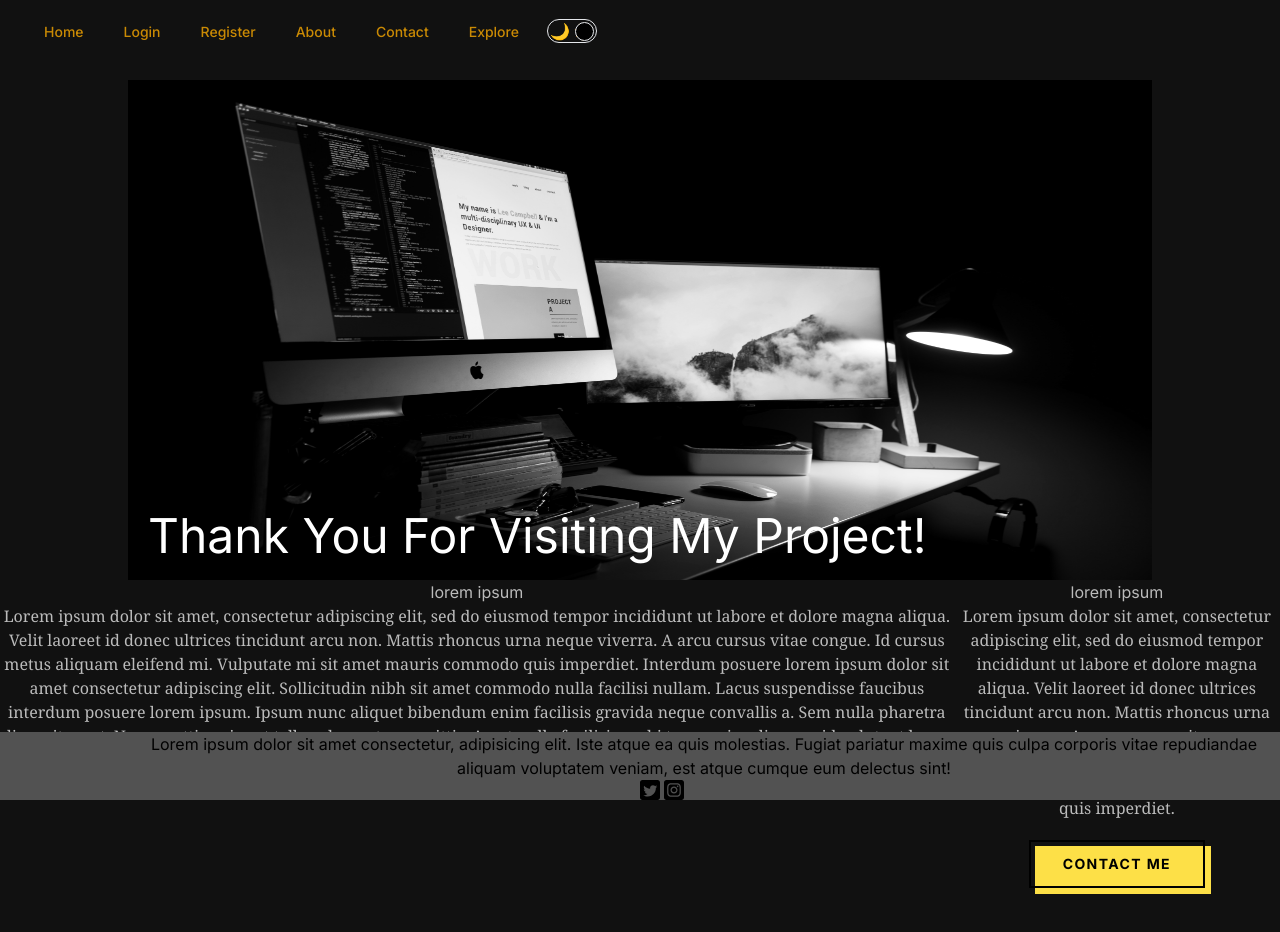
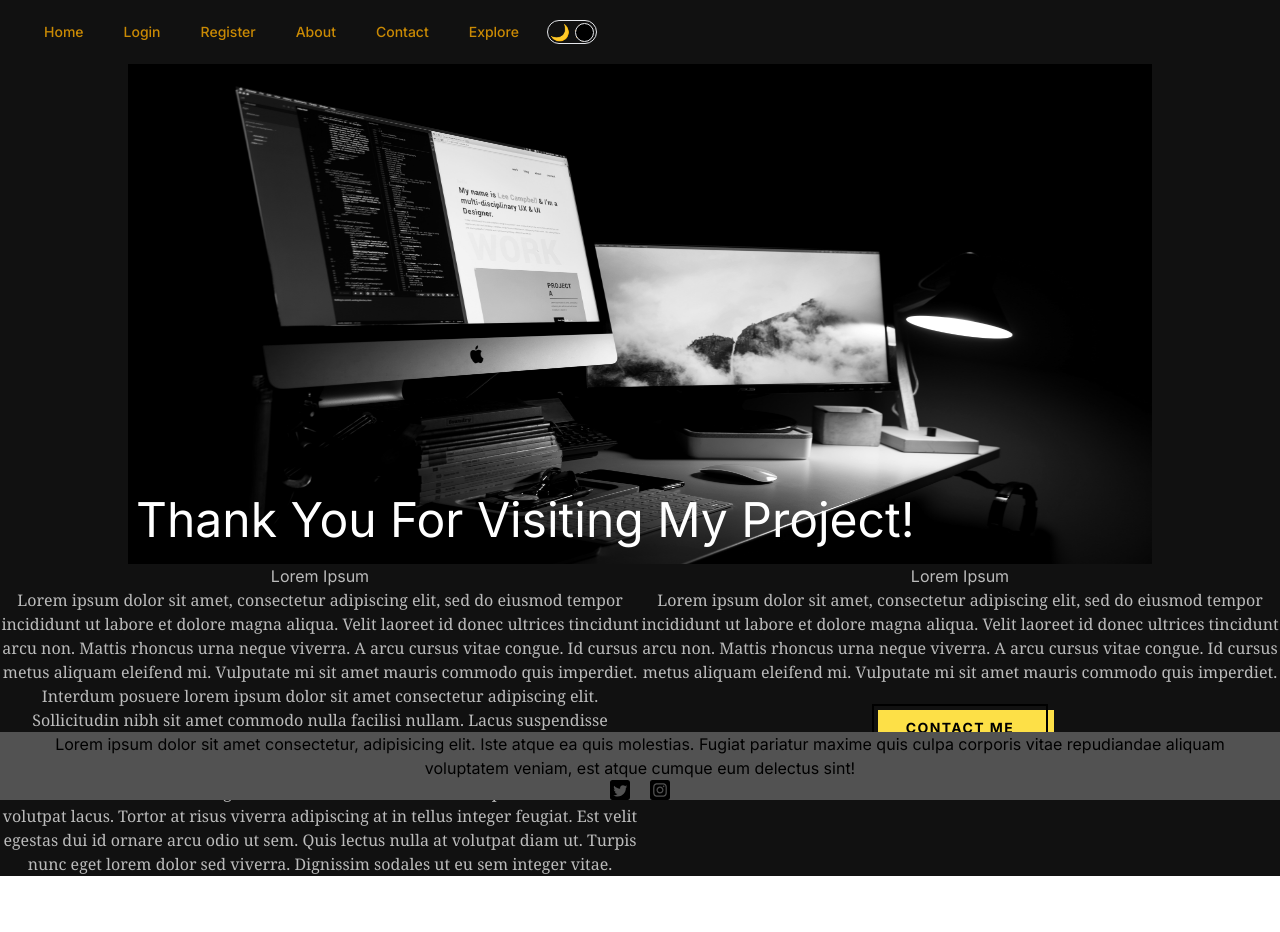
Before and after one commit to callMeFeri/nextResume, a Next.js app: page /about in a window 1280 px wide. Shown: the top 932 px of the page. After the commit the page ends 876 px from the top, so only its background shows below. Built offline with nearby package versions, Linux system fonts and the light colour scheme.

Commit message:
css improvment

```diff
--- a/src/app/about/page.tsx
+++ b/src/app/about/page.tsx
@@ -1,26 +1,27 @@
 import React from "react";
 import Image from "next/image";
 import Button from "../components/button/Button";
+
 const About = (): JSX.Element => {
   return (
-    <div className="min-h-screen pb-20">
-      <div className="pt-20 items-center text-center min-h-full">
-        <div className="w-[80%] relative h-[500px] left-[10%]">
+    <div className="min-h-screen">
+      <div className=" items-center text-center min-h-full flex flex-col justify-center">
+        <div className="w-[80%] relative min-h-[500px]">
           <Image
             fill={true}
             alt="image"
             src="/lee-campbell-DtDlVpy-vvQ-unsplash.jpg"
             className="grayscale"
           />
-          <div className="absolute bottom-5 left-5 pt-20 text-white">
-            <h1 className="imgTitle text-5xl">
+          <div className="absolute bottom-5 pt-20 text-white">
+            <h1 className="text-5xl pl-2">
               Thank You For Visiting My Project!
             </h1>
           </div>
         </div>
-        <div className="flex flex-row">
-          <div className="item">
-            <h1 className="title">lorem ipsum</h1>
+        <div className="flex flex-col md:flex-row">
+          <div className="item md:w-1/2">
+            <h1 className="title">Lorem Ipsum</h1>
             <p className="font-serif">
               Lorem ipsum dolor sit amet, consectetur adipiscing elit, sed do
               eiusmod tempor incididunt ut labore et dolore magna aliqua. Velit
@@ -39,8 +40,8 @@ const About = (): JSX.Element => {
               dolor sed viverra. Dignissim sodales ut eu sem integer vitae.
             </p>
           </div>
-          <div className="item">
-            <h1 className="title">lorem ipsum</h1>
+          <div className="item md:w-1/2">
+            <h1 className="title">Lorem Ipsum</h1>
             <p className="pb-5 font-serif">
               Lorem ipsum dolor sit amet, consectetur adipiscing elit, sed do
               eiusmod tempor incididunt ut labore et dolore magna aliqua. Velit
--- a/src/app/components/footer/footer.tsx
+++ b/src/app/components/footer/footer.tsx
@@ -1,11 +1,12 @@
 import React from "react";
 import Image from "next/image";
+
 function Footer() {
   return (
     <footer className="fixed bottom-0 left-0 w-screen text-center bg-neutral-600 max-h-15">
-      <div className="container text-neutral-800 dark:text-neutral-200 text-centerd-slex mr-[50%]">
+      <div className="container text-neutral-800 dark:text-neutral-200 text-center mx-auto">
         <div className="text-center items-center text-black">
-          <p className="ml-[10%]">
+          <p className="mx-10">
             Lorem ipsum dolor sit amet consectetur, adipisicing elit. Iste atque
             ea quis molestias. Fugiat pariatur maxime quis culpa corporis vitae
             repudiandae aliquam voluptatem veniam, est atque cumque eum delectus
@@ -14,9 +15,9 @@ function Footer() {
         </div>
       </div>
 
-      <div className="flex flex-row  text-center text-neutral-700 dark:text-neutral-200 ml-[50%]">
+      <div className="flex flex-row justify-center text-center text-neutral-700 dark:text-neutral-200">
         <a
-          className="text-neutral-800 dark:text-neutral-400"
+          className="text-neutral-800 dark:text-neutral-400 mx-2"
           href="https://www.twitter.com"
         >
           <Image
@@ -28,7 +29,7 @@ function Footer() {
           />
         </a>
         <a
-          className="text-neutral-800 dark:text-neutral-400"
+          className="text-neutral-800 dark:text-neutral-400 mx-2"
           href="https://www.twitter.com"
         >
           <Image
--- a/src/app/components/navbar/navbar.tsx
+++ b/src/app/components/navbar/navbar.tsx
@@ -11,13 +11,13 @@ function Navbar() {
   const { authenticated }: any = useGlobalContext();
   const links = CheckAuth(authenticated);
   return (
-    <div className=" top-0 w-full">
-      <nav className="bg-gray-800 ">
-        <div className="max-w-7xl px-4 sm:px-6 lg:px-8 absolute">
-          <div className="flex h-16 justify-between">
+    <div className="top-0 w-full">
+      <nav className="">
+        <div className="max-w-7xl mx-auto px-4 sm:px-6 lg:px-8">
+          <div className="flex items-center justify-between h-16">
             <div className="flex items-center">
               <div className="hidden md:block">
-                <ul className="flex items-baseline space-x-4">
+                <ul className="flex items-center space-x-4">
                   {links.map(
                     (link: { title: string; id: number; url: string }) => {
                       const { title, id, url } = link;
--- a/src/app/dashboard/(auth)/login/page.tsx
+++ b/src/app/dashboard/(auth)/login/page.tsx
@@ -37,7 +37,7 @@ function LogIn() {
       };
     };
 
-    responseData.data.map((member: memberType) => {
+    responseData.data?.map((member: memberType) => {
       if (
         member.attributes.email === email &&
         member.attributes.password === password
```
